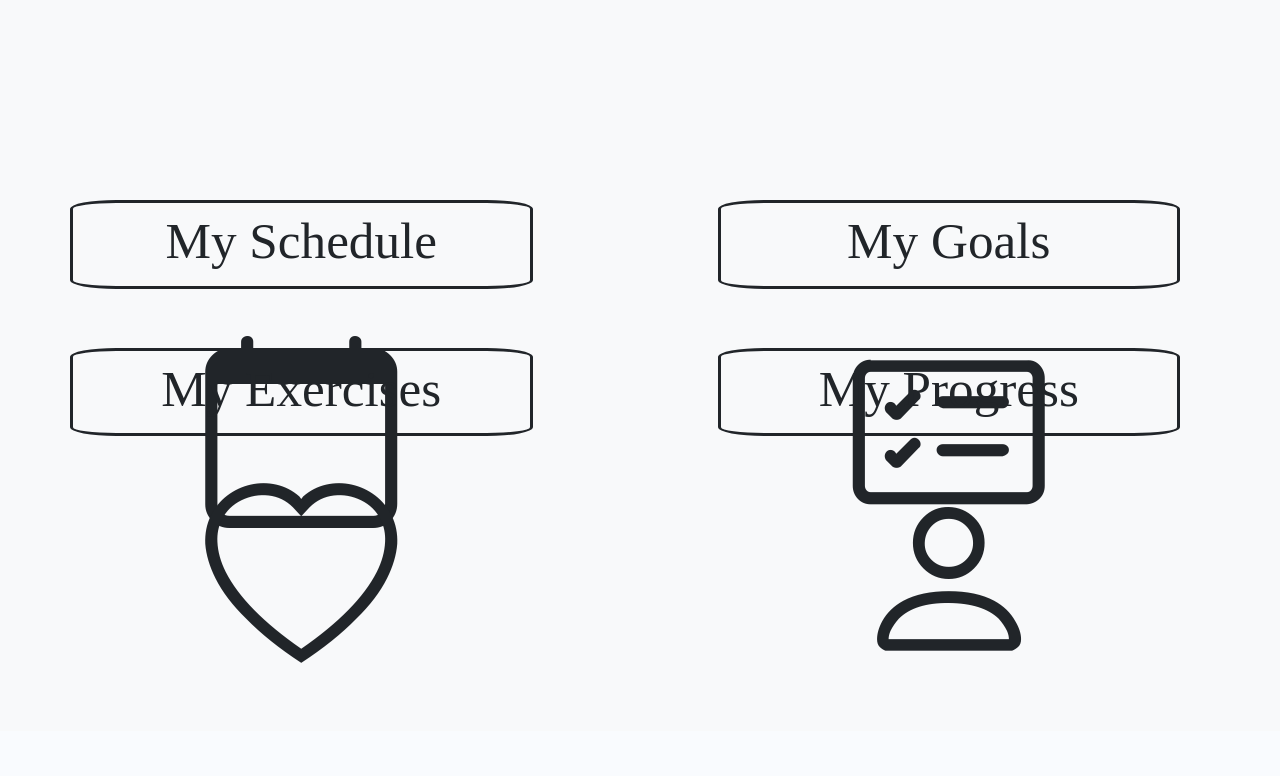
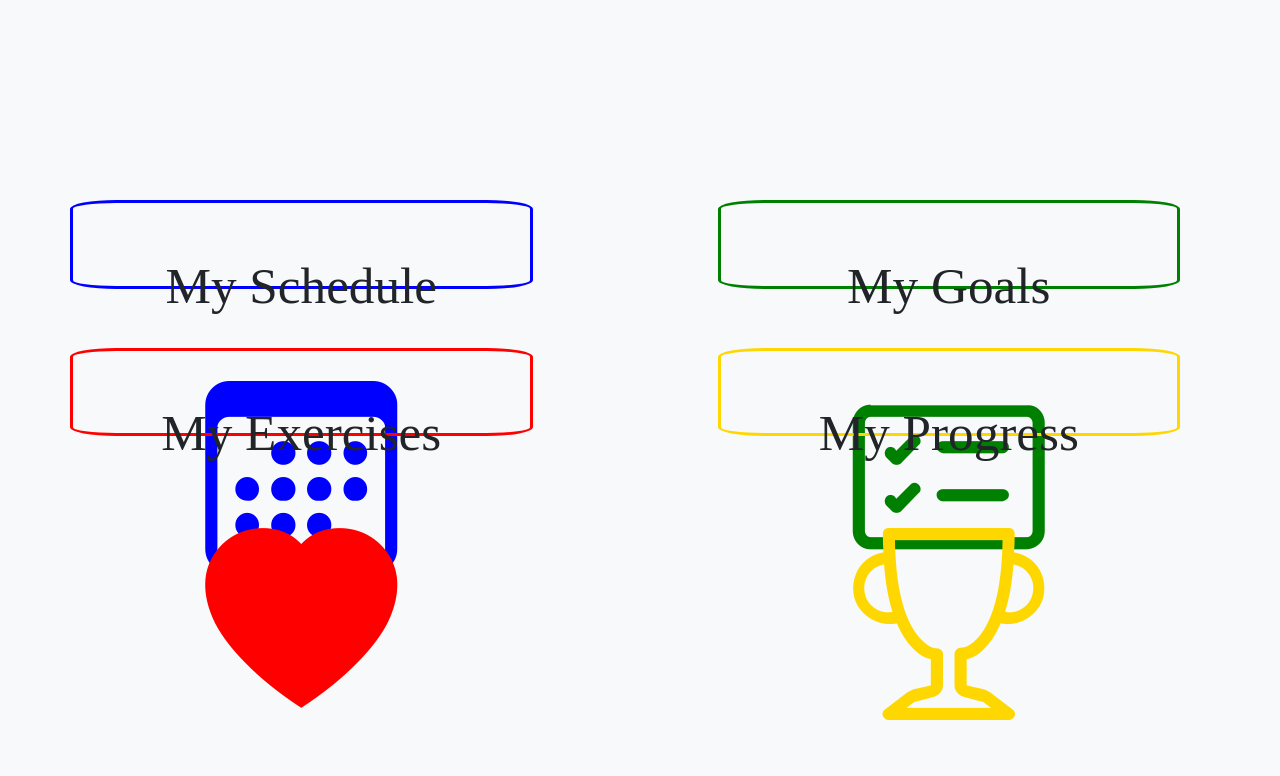
Before and after one commit to vhlee7/cs160-final-proj, a Django app: page /fitness/ in a window 1280 px wide. Shown: the part 408-1184 px from the top of the page. Before the commit the page ends 1071 px from the top, so only its background shows below. Run offline with Django 3.2, Linux system fonts and the light colour scheme; some libraries are stand-ins or nearby versions.

Commit message:
updated css

```diff
--- a/fitness/templates/fitness/calendar.html
+++ b/fitness/templates/fitness/calendar.html
@@ -81,6 +81,7 @@
             </form>
         </div>
         <div id="calendar"></div>
+        <p id="summary-schedule"class="h1 text-center">Schedule Summary</p>
         <p id="analyze-schedule" class="h3 text-center">This week, you have in total, <br> <b> 8 Hours </b> <br> of free time to exercise!</p>
         <div class="row justify-content-center"> <button id="suggButton"> See suggestions</button> </div>
         <p id="suggTitle" class="h1 text-center">Suggestions</p>
--- a/fitness/templates/fitness/index.html
+++ b/fitness/templates/fitness/index.html
@@ -47,6 +47,19 @@
             /* margin-left: 10px; */
         }
 
+        .uwu1 {
+            border-color:blue;
+        }
+        .uwu2 {
+            border-color:green;
+        }
+        .uwu3 {
+            border-color:red;
+        }
+        .uwu4 {
+            border-color:gold;
+        }
+
         i.bi {
             font-size: 15vw;
         }
@@ -59,8 +72,10 @@
 
         .boxSize {
             font-size: 4vw;
+            font-family: Arial, Helvetica, sans-serif;
             width: 50%;
             height: 60%;
+            padding-top: 4%;
         }
 
         .menu {
@@ -92,21 +107,22 @@
     <div class = "container">
 
         <div class = "row">
-            <div class="col-sm-5 boxSize bborder" onclick="location.href='/fitness/calendar/';" style="cursor: pointer;"> <div style="text-align: center"> <p>My Schedule</p><i class="bi bi-calendar"></i></div></div>
+            <div class="col-sm-5 boxSize bborder uwu1" onclick="location.href='/fitness/calendar/';" style="cursor: pointer;"> <div style="text-align: center">
+                <p>My Schedule</p><i class="bi bi-calendar3" style="color:blue;"></i></div></div>
             <div class="col-sm-2"> </div>
-            <div class="col-sm-5 boxSize bborder" onclick="location.href='/fitness/goals/';" style="cursor: pointer;"> <div style="text-align: center">
-                <p>My Goals</p><i class="bi bi-card-checklist"></i>
+            <div class="col-sm-5 boxSize bborder uwu2" onclick="location.href='/fitness/goals/';" style="cursor: pointer;"> <div style="text-align: center">
+                <p>My Goals</p><i class="bi bi-card-checklist" style="color:green;"></i>
             </div> </div>
 
         </div>
 
         <div class="row">
-            <div class="col-sm-5 boxSize bborder" onclick="location.href='/fitness/muscle-groups/';" style="cursor: pointer;"><div style="text-align: center">
-                <p>My Exercises</p><i class="bi bi-heart"></i>
+            <div class="col-sm-5 boxSize bborder uwu3" onclick="location.href='/fitness/muscle-groups/';" style="cursor: pointer;"><div style="text-align: center">
+                <p>My Exercises</p><i class="bi bi-heart-fill" style="color:red;"></i>
             </div></div>
             <div class="col-sm-2"> </div>
-            <div class="col-sm-5 boxSize bborder" onclick="location.href='/fitness/progress/';" style="cursor: pointer;"><div style="text-align: center">
-                <p>My Progress</p><i class="bi bi-person"></i>
+            <div class="col-sm-5 boxSize bborder uwu4" onclick="location.href='/fitness/progress/';" style="cursor: pointer;"><div style="text-align: center">
+                <p>My Progress</p><i class="bi bi-trophy" style="color:gold;"></i>
             </div></div>
         </div>
 
```
Also changed, not shown: fitness/static/fitness/css/calendar.css (+8 -0 lines), fitness/static/fitness/js/calendar.js (+6 -6 lines).
